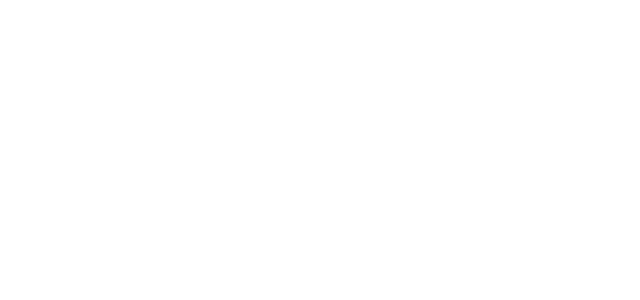
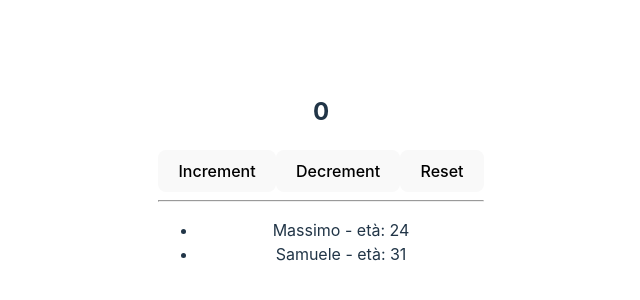
Before and after one commit to gianlorenzomungiovino/React_Esercizi, a React (Vite) app in the folder start/: page / in a window 1280 px wide. Shown: the part 222-522 px from the top of the page, without its empty margins (319-959 px from the left). Built offline with nearby package versions, Linux system fonts and the light colour scheme.

Commit message:
aggiunto esercizio useCallback_useMemo

```diff
--- a/start/src/App.jsx
+++ b/start/src/App.jsx
@@ -1,7 +1,25 @@
+// Create a custom hook useCounter that keeps track of the state of a counter, and returns the current value of the counter as well as three functions to increment, decrement and reset the counter. Use the useCallback to memoize the functions used to increment, decrement and reset the counter.
+// Create a FilteredList component that receives a list of objects each containing a name, an id and a age prop. The FilteredList component should render only the items of the list whose age is greater than 18, and the filtering should only happen when the list changes. Use useMemo to memoize the filtered list.
+
 import "./App.css";
+import { Counter } from "./components/Counter";
+import { FilteredList } from "./components/FilteredList";
 
 function App() {
-  return <></>;
+  const arrNomi = [
+    { name: "Massimo", id: 1, age: 24 },
+    { name: "Samuele", id: 2, age: 31 },
+    { name: "Laura", id: 3, age: 17 },
+    { name: "Simona", id: 4, age: 14 },
+  ];
+
+  return (
+    <>
+      <Counter />
+      <hr />
+      <FilteredList nameList={arrNomi} />
+    </>
+  );
 }
 
 export default App;
--- /dev/null
+++ b/start/src/components/Counter.jsx
@@ -0,0 +1,14 @@
+import { useCounter } from "../hooks/useCounter";
+
+export function Counter() {
+  const { counter, onIncrement, onDecrement, onReset } = useCounter();
+
+  return (
+    <div>
+      <h2>{counter}</h2>
+      <button onClick={onIncrement}>Increment</button>
+      <button onClick={onDecrement}>Decrement</button>
+      <button onClick={onReset}>Reset</button>
+    </div>
+  );
+}
--- /dev/null
+++ b/start/src/components/FilteredList.jsx
@@ -0,0 +1,19 @@
+import { useMemo } from "react";
+
+export function FilteredList({ nameList }) {
+  const filteredList = useMemo(() => {
+    return nameList.filter((user) => user.age > 18);
+  }, [nameList]);
+
+  return (
+    <>
+      <ul>
+        {filteredList.map((user) => (
+          <li key={user.id}>
+            {user.name} - età: {user.age}
+          </li>
+        ))}
+      </ul>
+    </>
+  );
+}
--- /dev/null
+++ b/start/src/hooks/useCounter.jsx
@@ -0,0 +1,24 @@
+import { useCallback, useState } from "react";
+
+export function useCounter() {
+  const [counter, setCounter] = useState(0);
+
+  const onIncrement = useCallback(() => {
+    setCounter((n) => n + 1);
+  }, []);
+
+  const onDecrement = useCallback(() => {
+    setCounter((n) => n - 1);
+  }, []);
+
+  const onReset = useCallback(() => {
+    setCounter(0);
+  }, []);
+
+  return {
+    counter,
+    onIncrement,
+    onDecrement,
+    onReset,
+  };
+}
```
